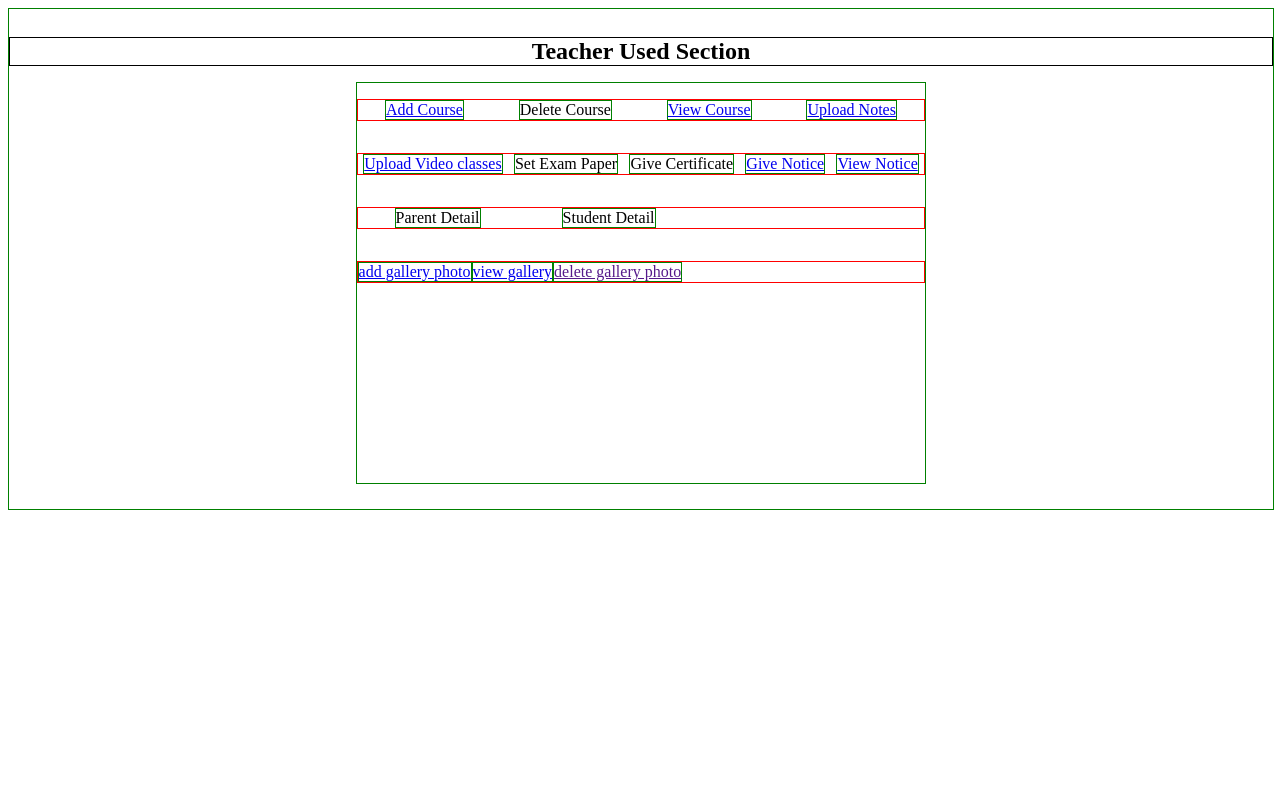
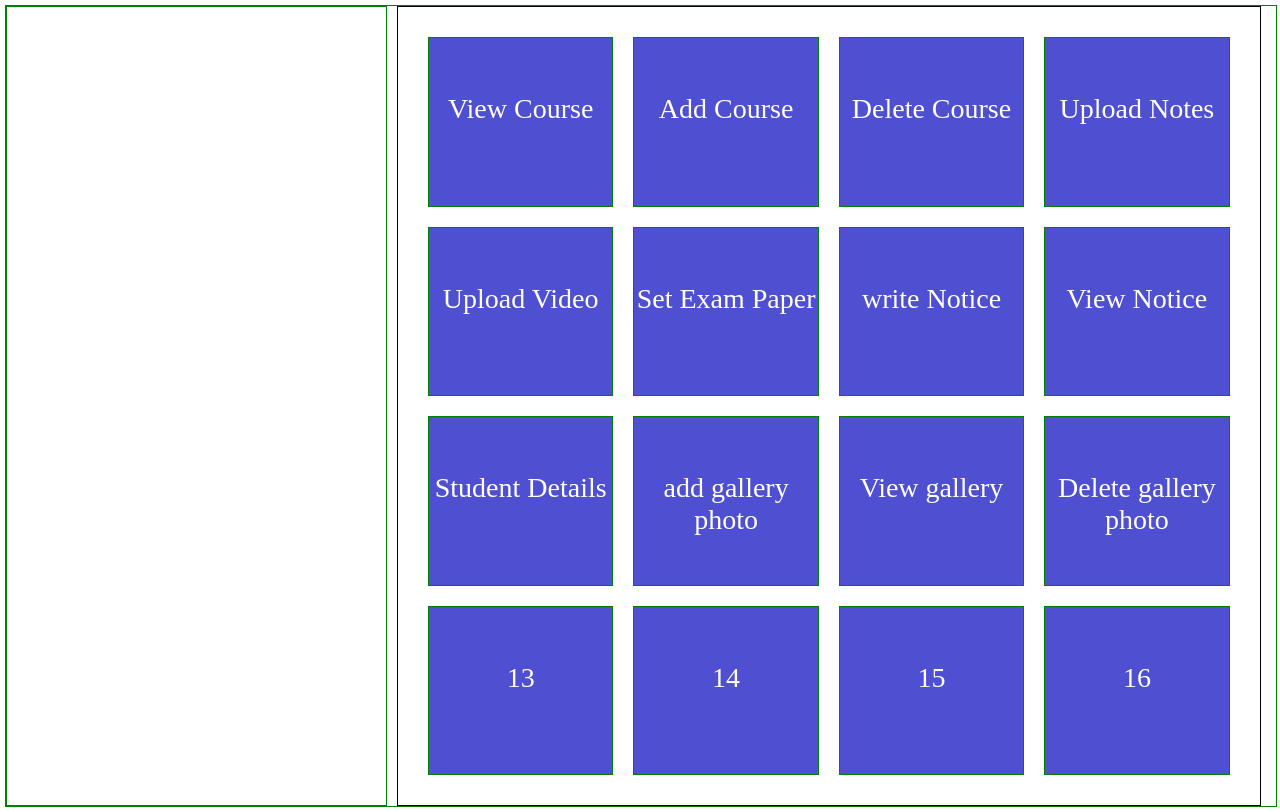
Before and after one commit to sumangitg/Online-Teaching-platform-major-project-, a Node server app: page /adminPanel in a window 1280 px wide. Before the commit the page ends 510 px from the top, so only its background shows below. Run offline with Node 20, Linux system fonts and the light colour scheme.

Commit message:
admin finishing

```diff
--- a/public/css/successLoginPage.css
+++ b/public/css/successLoginPage.css
@@ -1,76 +1,44 @@
-#loginSuccessSection{
-  border: 1px solid green;
-  width: 100%;
-  padding: 0px 0px 0px 0px;
-  height: 500px;
+body{
+  margin: 5px;
 }
 
-#headingOfLSS{
-  border: 1px solid black;
-  margin: 28px 0px 16px 0px;
+#loginSuccessSection{
+border: 1px solid green;
+width: 100%;
+height: 100vh;
+display: grid;
+grid-template-columns: 30% 68%;
+gap: 10px;
 }
+#leftdiv{
+  border: 1px solid green;
 
-#loginSuccessSection #headingOfLSS h2{
-  text-align: center;
-  margin:0px;
-  padding:0px 0px 0px 0px ;
 
 }
-
-
-
-
-
-
-/* #allFeatures #allFeaturesList{
-  display: flex;
-  flex-wrap: wrap;
-  width: 60%;
-  justify-content: space-between;
-  border: 1px solid red;
-  margin:5px;
-  list-style: none;
-
-
-} */
-
-
-
-
-
-
-
-
-#allFeatures{
+#rightdiv{
+  border: 1px solid black;
+  display: grid;
+  grid-template-columns: repeat(4, 1fr);
+  grid-template-rows: repeat(4 , 1fr);
+  gap: 20px;
+  padding: 30px;
+}
+#rightdiv a{
   border: 1px solid green;
-  width: 45%;
-  display: flex;
-  flex-direction: column;
-  height: 400px;
-  margin: auto;
-}
-
-#allFeaturesList1, #allFeaturesList2{
-  border: 1px solid red;
-  display: flex;
-  justify-content: space-around;
-  list-style: none;
-  padding: 0px;
-}
-
-#allFeaturesList3{
-  border: 1px solid red;
-  display: flex;
-  list-style: none;
-  padding: 0px;
+  text-decoration: none;
+  text-align: center;
+  padding-top: 55px;
+  font-size: 28px;
+  background: #4f4fd2;
+  color: white;
+  /* margin: auto; */
 
 }
-
-#loginSuccessSection #allFeatures .item{
-  border: 1px solid green;
+#rightdiv a:hover{
+  border: 3px solid black;
+  background-color: rgb(43, 43, 152);
+}
+.adminFeatures{
+  border: 1px solid black;
 
 }
-
-#loginSuccessSection #allFeatures #item-9{
-  margin:0px 81px 0px 37px;
-}
--- a/views/successLogin.ejs
+++ b/views/successLogin.ejs
@@ -8,36 +8,67 @@
 </head>
 <body>
   <div id="loginSuccessSection">
-    <div id="headingOfLSS">
-      <h2>Teacher Used Section</h2>
+    <div id="leftdiv">
+
     </div>
-    <div id="allFeatures">
-      <ul id="allFeaturesList1" class="allFeaturesList">
-        <li id="item-1" class="item"><a href="/addCourse">Add Course</a></li>
-        <li id="item-2" class="item">Delete Course</li>
-        <li id="item-3" class="item"><a href="/teacherviewcourses">View Course</a></li>
-        <li id="item-4" class="item"><a href="/uploadnotes">Upload Notes</a></li>
-      </ul>
+    <div id="rightdiv">
+      <a href="/teacherviewcourses">View Course</a>
+      <a href="/addCourse">Add Course</a>
+      <a href="#">Delete Course</a>
+      <a href="/uploadnotes">Upload Notes</a>
+      <a href="/uploadVideoSection">Upload Video</a>
+      <a href="#">Set Exam Paper</a>
+      <a href="/giveNotice">write Notice</a>
+      <a href="/admissionNotice">View Notice</a>
+      <a href="#">Student Details</a>
+      <a href="/addGalleryPhoto">add gallery photo</a>
+      <a href="/viewgallery">View gallery</a>
+      <a href="#">Delete gallery photo</a>
+      <a href="">13</a>
+      <a href="">14</a>
+      <a href="">15</a>
+      <a href="">16</a>
 
-      <ul id="allFeaturesList2" class="allFeaturesList">
-        <li id="item-5" class="item"><a href="/uploadVideoSection">Upload Video classes</a></li>
-        <li id="item-6" class="item">Set Exam Paper</li>
-        <li id="item-7" class="item">Give Certificate</li>
-        <li id="item-8" class="item"><a href="/giveNotice">Give Notice</a></li>
-        <li id="item-8" class="item"><a href="/admissionNotice">View Notice</a></li>
-      </ul>
 
-      <ul id="allFeaturesList3" class="allFeaturesList">
-        <li id="item-9" class="item">Parent Detail</li>
-        <li id="item-10" class="item">Student Detail</li>
-      </ul>
-      <ul id="allFeaturesList3" class="allFeaturesList">
-        <a href="/addGalleryPhoto"><li id="item-11" class="item">add gallery photo</li></a>
-        <a href="/viewgallery"><li id="item-12" class="item">view gallery</li></a>
-        <a href=""><li id="item-12" class="item">delete gallery photo</li></a>
 
-      </ul>
     </div>
   </div>
 </body>
 </html>
+
+<!-- <a href="/teacherviewcourses">
+  <div class="adminFeatures">View Course</div>
+</a>
+<a href="/addCourse">
+  <div class="adminFeatures">Add Course</div>
+</a>
+<a href="#">
+  <div class="adminFeatures">Delete Course</div>
+</a>
+<a href="/uploadnotes">
+  <div class="adminFeatures">Upload Notes</div>
+</a>
+<a href="/uploadVideoSection">
+  <div class="adminFeatures">Upload Video</div>
+</a>
+<a href="#">
+  <div class="adminFeatures">Set Exam Paper</div>
+</a>
+<a href="/giveNotice">
+  <div class="adminFeatures">write Notice</div>
+</a>
+<a href="/admissionNotice">
+  <div class="adminFeatures">View Notice</div>
+</a>
+<a href="#">
+  <div class="adminFeatures">Student Details</div>
+</a>
+<a href="/addGalleryPhoto">
+  <div class="adminFeatures">add gallery photo</div>
+</a>
+<a href="/viewgallery">
+  <div class="adminFeatures">View gallery</div>
+</a>
+<a href="#">
+  <div class="adminFeatures">Student Details</div>
+</a> -->
```
Also changed, not shown: index.js (line endings or trailing spaces).
